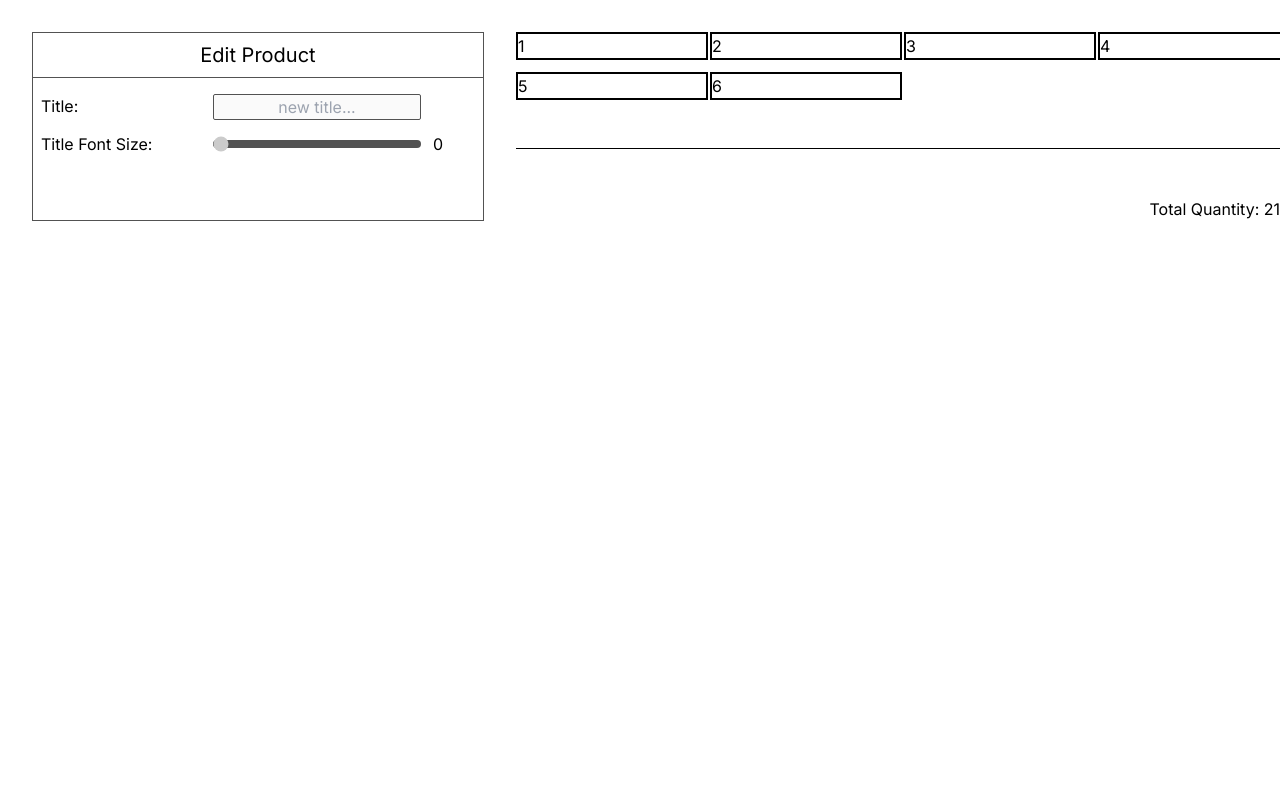
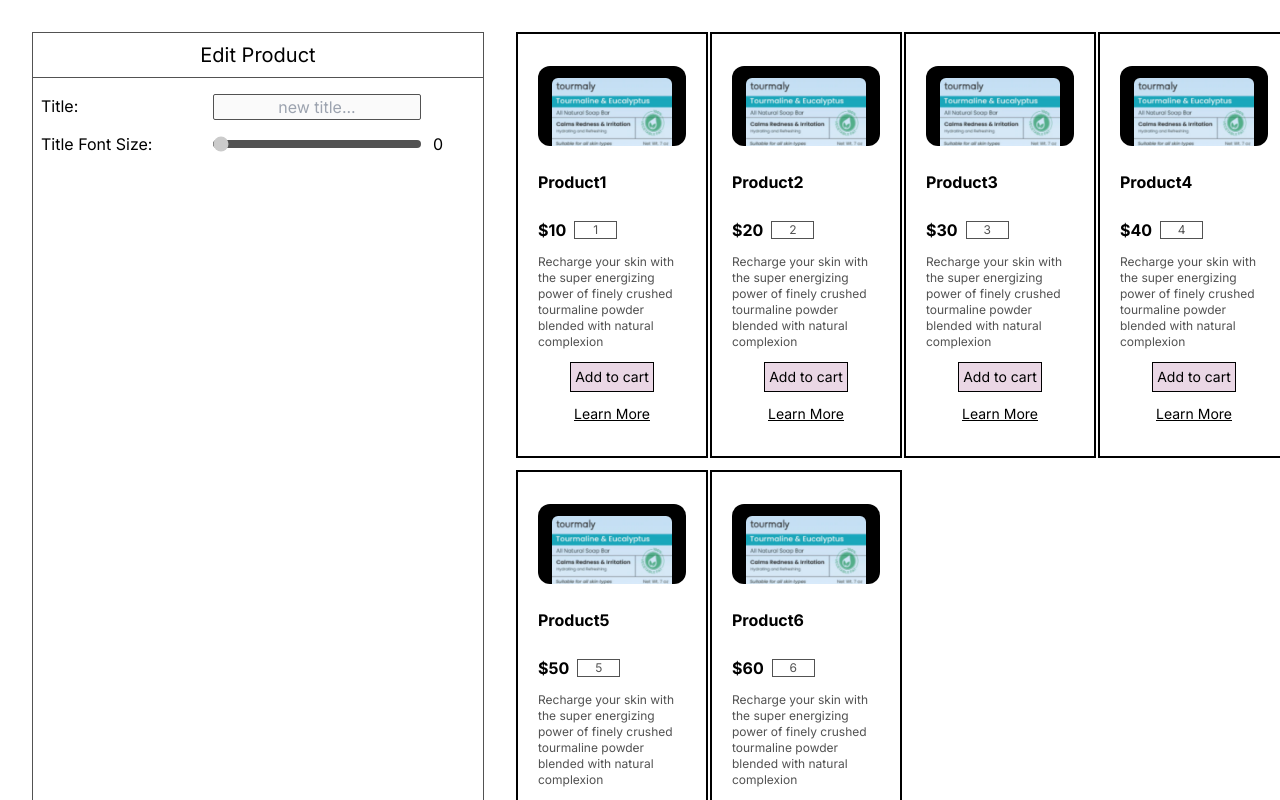
Before and after one commit to GiselleMilano/dango_test, a Next.js app: page / in a window 1280 px wide. Shown: the top 800 px of the page. Built offline with nearby package versions, Linux system fonts and the light colour scheme.

Commit message:
Product component added in ProductList component Product component renders all product information

```diff
--- /dev/null
+++ b/src/app/components/Product.js
@@ -0,0 +1,51 @@
+"use client";
+import React from "react";
+import Image from "next/image";
+
+export default function Product({ product }) {
+  if (!product) {
+    return <div>Not product information found...</div>;
+  }
+
+  return (
+    <div className="pl-5 pr-5 pt-8 pb-8 flex flex-col items-center justify-center gap-6">
+      <div className="w-full flex flex-col gap-6">
+        <div className="w-full h-20 bg-black rounded-xl flex justify-center items-end">
+          <Image
+            src={product.image}
+            width={120}
+            height={110}
+            alt="Product Image"
+            className="rounded-t-md"
+          />
+        </div>
+        <h1 className="w-full font-bold text-base text-left">
+          {product.title}
+        </h1>
+      </div>
+      <div className="flex flex-col gap-3">
+        <div className="w-full flex flex-row gap-2 items-center">
+          <p className="font-bold text-base">${product.price}</p>
+          <input
+            size={2}
+            defaultValue={product.quantity}
+            className="border border-neutral-600 text-center text-neutral-600 text-xs"
+          />
+        </div>
+        <p className="w-full h-24 text-clip text-neutral-600 overflow-hidden text-xs text-left">
+          {product.description}
+        </p>
+        <div className="w-full flex items-center justify-center">
+          <button className="border border-black bg-[#ead7e5] p-1 text-sm">
+            Add to cart
+          </button>
+        </div>
+        <div className="w-full flex items-center justify-center">
+          <a href="#" className="underline text-sm">
+            Learn More
+          </a>
+        </div>
+      </div>
+    </div>
+  );
+}
--- a/src/app/components/ProductList.js
+++ b/src/app/components/ProductList.js
@@ -1,5 +1,6 @@
 "use client";
 import React from "react";
+import Product from "./Product";
 
 export default function ProductList({ products }) {
   if (products.length < 1 || products === null) {
@@ -10,7 +11,7 @@ export default function ProductList({ products }) {
     <ul className="grid grid-cols-4 gap-3">
       {products.map((product) => (
         <li key={product.id} className="w-48 border-2 border-black">
-          {product.id}
+          <Product product={product} />
         </li>
       ))}
     </ul>
```
Also changed, not shown: public/soap_1.png (added).
